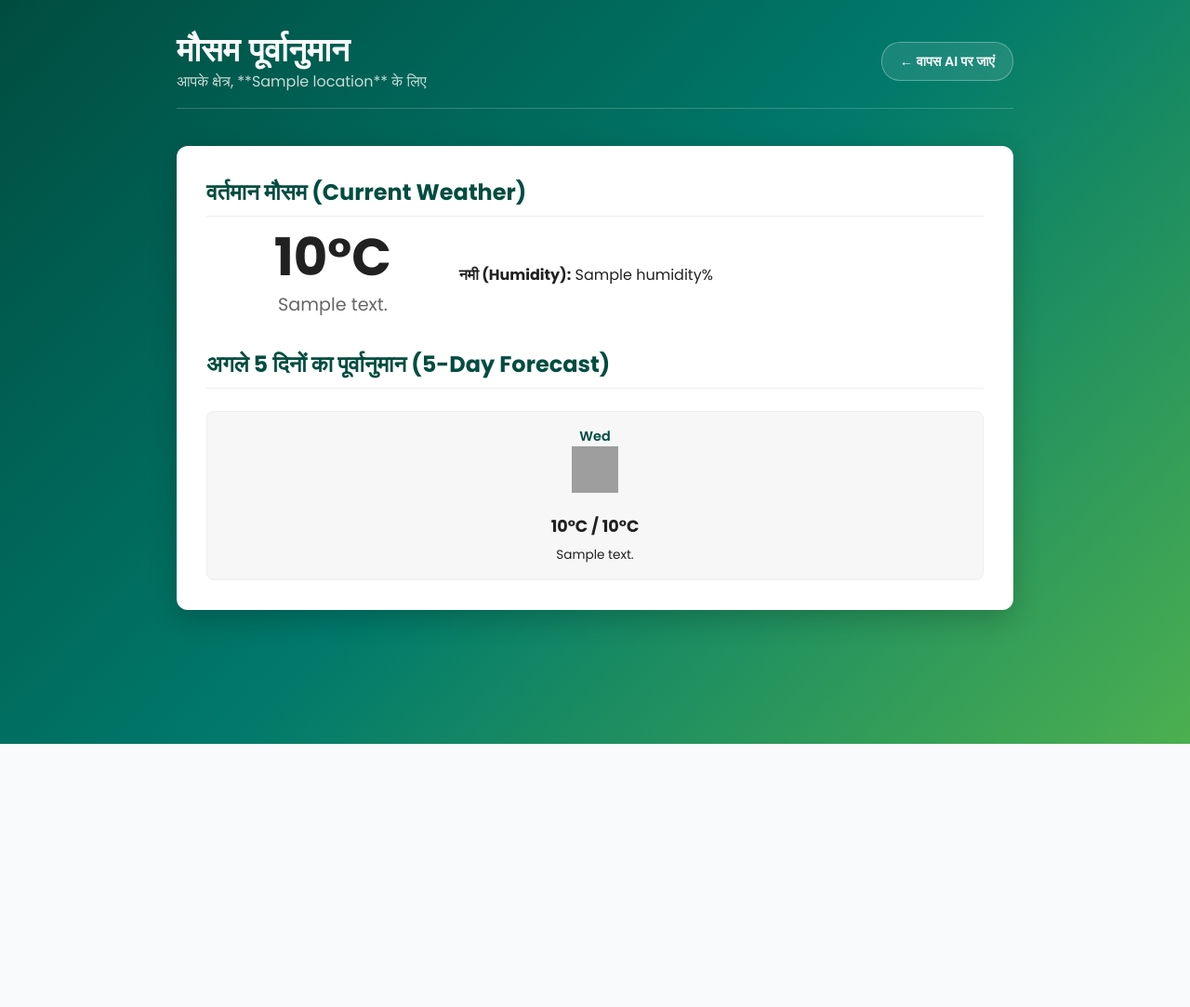
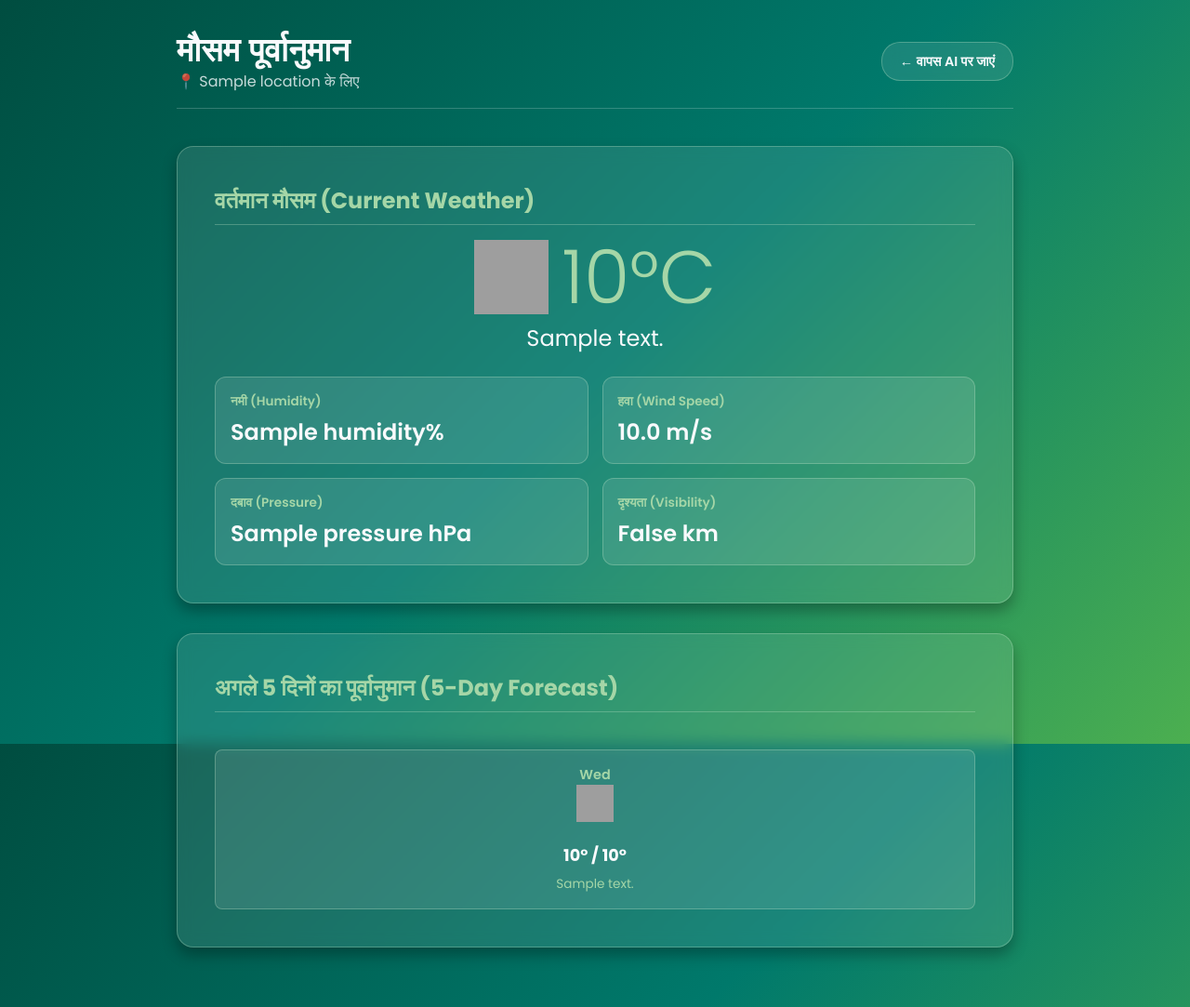
Before and after one commit to nirmitguptadev/Agripath, a Django app: template templates/weather.html in a window 1280 px wide. Shown: the whole page at 93% size. Before the commit the page ends 800 px from the top, so only its background shows below. Run offline with Django 5.2, Linux system fonts and the light colour scheme; the template is opened without the code that fills it: most values are stand-ins (such as "Sample title", 1, 10 or a date in 2020); grey boxes are pictures that could not be loaded.

Commit message:
Added Weather Forecast

```diff
--- a/templates/weather.html
+++ b/templates/weather.html
@@ -5,138 +5,207 @@
     <meta name="viewport" content="width=device-width, initial-scale=1.0">
     <title>मौसम पूर्वानुमान - AgriPath</title>
     {% load static %}
-    <link href="https://fonts.googleapis.com/css2?family=Poppins:wght@400;600;700&family=Montserrat:wght@700&display=swap" rel="stylesheet">
+    <link href="https://fonts.googleapis.com/css2?family=Poppins:wght@300;400;600;700&family=Montserrat:wght@700&display=swap" rel="stylesheet">
+
     <style>
-        /* --- General Theme Styles (From Policies.html) --- */
+        /* ==================================================================== */
+        /* ------------------------ GLOBAL RESET & DARK THEME VARIABLES -------------------- */
+        /* ==================================================================== */
         *, *::before, *::after { margin: 0; padding: 0; box-sizing: border-box; }
         :root {
+            /* Original Dark Green Gradient Colors */
             --grad-green-1: #004d40; --grad-green-2: #00796b; --grad-green-3: #4caf50;
-            --text-light: #f8fafc; --text-dark: #212121; --alert-red: #c94c4c;
+            --grad-green-accent: #a5d6a7; --text-light: #f8fafc; --text-dark: #212121;
+            --card-bg: rgba(255, 255, 255, 0.1); --card-border: rgba(200, 230, 201, 0.3);
+            --shadow-color: rgba(0, 0, 0, 0.2); --input-bg: rgba(0, 0, 0, 0.2);
+            --alert-red: #c94c4c;
         }
+
+        /* --- Base Body Styling (Applies to ALL pages) --- */
         body {
             font-family: 'Poppins', sans-serif; min-height: 100vh; color: var(--text-light);
             background: linear-gradient(135deg, var(--grad-green-1) 0%, var(--grad-green-2) 50%, var(--grad-green-3) 100%);
             background-size: cover; background-attachment: fixed; padding: 2rem;
         }
-        .main-container { max-width: 900px; margin: 0 auto; }
-        .header-area {
+
+        /* --- Global Centering & Page Container --- */
+        .page-simple-content { max-width: 900px; margin: 0 auto; }
+
+        /* --- Page Header --- */
+        .simple-header-area {
             display: flex; justify-content: space-between; align-items: center;
             margin-bottom: 2.5rem; border-bottom: 1px solid rgba(255, 255, 255, 0.2);
             padding-bottom: 1rem;
         }
-        .back-button {
-            color: var(--text-light); background-color: rgba(255, 255, 255, 0.1);
-            padding: 0.6rem 1.2rem; border-radius: 20px; text-decoration: none;
-            font-weight: 600; font-size: 0.9rem; transition: all 0.3s ease;
-            border: 1px solid rgba(255, 255, 255, 0.3);
+        .simple-back-button {
+            color: var(--text-light); background-color: var(--card-bg); padding: 0.6rem 1.2rem;
+            border-radius: 20px; text-decoration: none; font-weight: 600; font-size: 0.9rem;
+            transition: all 0.3s ease; border: 1px solid var(--card-border); backdrop-filter: blur(8px);
         }
-        .back-button:hover { background-color: rgba(255, 255, 255, 0.2); }
-        .header-title h1 { font-family: 'Montserrat', sans-serif; font-size: 2.2rem; margin: 0; }
-        .header-title p { font-size: 1rem; opacity: 0.8; }
+        .simple-back-button:hover { background-color: rgba(255, 255, 255, 0.2); }
+        .simple-header-title h1 {
+            font-family: 'Montserrat', sans-serif; font-size: 2.2rem; margin: 0;
+        }
+        .simple-header-title p { font-size: 1rem; opacity: 0.8; }
+        .message-box {
+            text-align: center; padding: 2rem; background-color: var(--card-bg);
+            color: var(--text-light); border-radius: 12px; font-size: 1.1rem;
+            border: 1px solid var(--card-border); backdrop-filter: blur(8px);
+        }
+
+        /* ==================================================================== */
+        /* ------------------------ WEATHER SPECIFIC STYLES ------------------- */
+        /* ==================================================================== */
+
         .card-container {
-            background-color: #ffffff; color: var(--text-dark); border-radius: 12px;
-            padding: 2rem; box-shadow: 0 10px 30px rgba(0,0,0,0.2); margin-bottom: 2rem;
+            background-color: var(--card-bg); color: var(--text-light);
+            border-radius: 18px; padding: 2.5rem; box-shadow: 0 8px 16px rgba(0, 0, 0, 0.3);
+            display: flex; flex-direction: column; align-items: center; margin-bottom: 2rem;
+            text-align: center; border: 1px solid var(--card-border); backdrop-filter: blur(8px);
         }
         .section-title {
-            font-size: 1.5rem; font-weight: 700; margin-bottom: 1rem; color: var(--grad-green-1);
-            border-bottom: 1px solid #eee; padding-bottom: 0.5rem;
+            font-size: 1.5rem; font-weight: 700; margin-bottom: 1rem; color: var(--grad-green-accent);
+            border-bottom: 1px solid var(--card-border); padding-bottom: 0.5rem;
+            width: 100%; text-align: left;
         }
-        .error-msg { text-align: center; padding: 2rem; background: rgba(255, 255, 255, 0.9); border-radius: 12px; color: var(--text-dark); font-size: 1.1rem; }
 
-        /* --- Current Weather Styles --- */
-        .current-weather {
-            display: flex; justify-content: space-around; align-items: center;
-            margin-bottom: 1.5rem; text-align: center;
+        /* --- Current Conditions --- */
+        .current-temp-block { display: flex; align-items: center; margin-bottom: 0.5rem; }
+        .current-temp-block img { width: 80px; height: 80px; margin-right: 15px; }
+        .current-temp-value {
+            font-size: 5rem; font-weight: 300; line-height: 1; color: var(--grad-green-accent);
         }
-        .temp-main { font-size: 3.5rem; font-weight: 700; line-height: 1; }
-        .desc-main { font-size: 1.2rem; margin-top: 0.5rem; color: #666; }
+        .current-summary { font-size: 1.5rem; font-weight: 500; color: var(--text-light); margin-bottom: 1.5rem; }
 
-        /* --- Forecast Grid Styles --- */
+        /* --- Additional Info Grid --- */
+        .info-grid { display: grid; grid-template-columns: 1fr 1fr; gap: 15px; width: 100%; }
+        .info-item {
+            background-color: rgba(255, 255, 255, 0.1); padding: 1rem; border-radius: 12px;
+            text-align: left; border: 1px solid var(--card-border);
+        }
+        .info-label {
+            font-size: 0.85rem; color: var(--grad-green-accent); font-weight: 600; margin-bottom: 0.3rem;
+        }
+        .info-value { font-size: 1.5rem; font-weight: 600; color: var(--text-light); }
+
+        /* --- [REVERTED] Forecast Grid Styles --- */
         .forecast-grid {
-            display: grid; grid-template-columns: repeat(auto-fit, minmax(150px, 1fr));
-            gap: 1rem; margin-top: 1.5rem; text-align: center;
+            display: grid;
+            grid-template-columns: repeat(auto-fit, minmax(100px, 1fr));
+            gap: 1rem;
+            margin-top: 1.5rem;
+            width: 100%;
         }
         .forecast-day {
-            background-color: #f7f7f7; padding: 1rem 0.5rem; border-radius: 8px;
-            border: 1px solid #eee;
+            background-color: rgba(255, 255, 255, 0.1);
+            padding: 1rem 0.5rem;
+            border-radius: 8px;
+            border: 1px solid var(--card-border);
+            text-align: center;
         }
-        .forecast-day img { width: 50px; height: 50px; margin-bottom: 0.5rem; }
-        .forecast-day .day-date { font-weight: 600; font-size: 0.9rem; color: var(--grad-green-1); }
+        .forecast-day img { width: 40px; height: 40px; margin-bottom: 0.5rem; }
+        .forecast-day .day-date { font-weight: 600; font-size: 0.9rem; color: var(--grad-green-accent); }
         .forecast-day .temp-range { font-size: 1.1rem; font-weight: 700; margin: 0.5rem 0; }
+        .forecast-day .description-small { font-size: 0.85rem; color: var(--grad-green-accent); }
 
         /* --- Alert Styles --- */
         .alert-box {
             background-color: var(--alert-red); color: white; padding: 1.5rem;
-            border-radius: 8px; margin-top: 1.5rem;
+            border-radius: 8px; margin-top: 1.5rem; width: 100%;
         }
         .alert-title { font-size: 1.3rem; font-weight: 700; margin-bottom: 0.5rem; }
         .alert-description { font-size: 1rem; line-height: 1.5; }
 
         @media (max-width: 600px) {
-            .current-weather { flex-direction: column; }
-            .temp-main { font-size: 3rem; }
+            .current-temp-value { font-size: 4rem; }
+            .current-temp-block img { width: 60px; height: 60px; }
         }
     </style>
 </head>
 <body>
-    <div class="main-container">
-        <div class="header-area">
-            <div class="header-title">
+    <div class="page-simple-content">
+        <div class="simple-header-area">
+            <div class="simple-header-title">
                 <h1>मौसम पूर्वानुमान</h1>
                 {% if location %}
-                    <p>आपके क्षेत्र, **{{ location }}** के लिए</p>
+                    <p>📍 {{ location }} के लिए</p>
                 {% endif %}
             </div>
-            <a href="{% url 'ai' %}" class="back-button">← वापस AI पर जाएं</a>
+            <a href="{% url 'ai' %}" class="simple-back-button">← वापस AI पर जाएं</a>
         </div>
 
         {% if error %}
-            <div class="error-msg">
+            <div class="message-box">
                 ⚠️ {{ error }} <br><br>
-                <a href="{% url 'view_profile' %}" style="color: var(--grad-green-3);">प्रोफाइल अपडेट करें (Update Profile)</a>
+                <a href="{% url 'view_profile' %}" style="color: var(--grad-green-accent);">प्रोफाइल अपडेट करें (Update Profile)</a>
             </div>
         {% elif current_data %}
 
             <div class="card-container">
                 <h2 class="section-title">वर्तमान मौसम (Current Weather)</h2>
-                <div class="current-weather">
-                    <div style="flex-grow: 1;">
-                        <div class="temp-main">{{ current_data.temperature|floatformat:0 }}°C</div>
-                        <div class="desc-main">{{ current_data.description|capfirst }}</div>
+                <div class="current-temp-block">
+                    <!-- Corrected icon URL -->
+                    <img src="http://openweathermap.org/img/wn/{{ current_data.icon }}@2x.png" alt="{{ current_data.description }}">
+                    <div class="current-temp-value">{{ current_data.temperature|floatformat:0 }}°C</div>
+                </div>
+                <div class="current-summary">{{ current_data.description|capfirst }}</div>
+
+                <!-- Additional Info Grid (Displaying all available data) -->
+                <div class="info-grid">
+                    <div class="info-item">
+                        <div class="info-label">नमी (Humidity)</div>
+                        <div class="info-value">{{ current_data.humidity }}%</div>
                     </div>
-                    <div style="text-align: left; flex-grow: 2;">
-                        <p><strong>नमी (Humidity):</strong> {{ current_data.humidity }}%</p>
+                    <div class="info-item">
+                        <div class="info-label">हवा (Wind Speed)</div>
+                        <div class="info-value">{{ current_data.wind_speed|floatformat:1 }} m/s</div>
+                    </div>
+                    <div class="info-item">
+                        <div class="info-label">दबाव (Pressure)</div>
+                        <div class="info-value">{{ current_data.pressure }} hPa</div>
+                    </div>
+                    <div class="info-item">
+                        <div class="info-label">दृश्यता (Visibility)</div>
+                        <div class="info-value">
+                            {% if current_data.visibility %}
+                                {{ current_data.visibility|divisibleby:1000 }} km
+                            {% else %}
+                                N/A
+                            {% endif %}
+                        </div>
                     </div>
                 </div>
+            </div>
 
-                <h2 class="section-title" style="margin-top: 2rem;">अगले 5 दिनों का पूर्वानुमान (5-Day Forecast)</h2>
+            <!-- [REVERTED] Forecast Grid -->
+            <div class="card-container">
+                <h2 class="section-title">अगले 5 दिनों का पूर्वानुमान (5-Day Forecast)</h2>
                 <div class="forecast-grid">
                     {% for day in forecast %}
                         <div class="forecast-day">
                             <div class="day-date">{{ day.date|date:"D" }}</div>
-                            <img src="http://openweathermap.org/img/wn/{{ day.icon }}@2x.png" alt="{{ day.description }}" title="{{ day.description }}">
+                            <img src="http://openweathermap.org/img/wn/{{ day.icon }}.png" alt="{{ day.description }}">
                             <div class="temp-range">
-                                {{ day.max_temp|floatformat:0 }}°C / {{ day.min_temp|floatformat:0 }}°C
+                                {{ day.max_temp|floatformat:0 }}° / {{ day.min_temp|floatformat:0 }}°
                             </div>
-                            <div style="font-size: 0.85rem;">{{ day.description|capfirst }}</div>
+                            <div class="description-small">{{ day.description|capfirst }}</div>
                         </div>
                     {% endfor %}
                 </div>
+            </div>
 
-                {% if alerts %}
-                    <h2 class="section-title" style="margin-top: 2rem; color: var(--alert-red);">खराब मौसम की चेतावनी (Weather Alerts)</h2>
+            <!-- Alerts Box -->
+            {% if alerts %}
+                <div class="alert-box">
+                    <h2 class="alert-title">🚨 खराब मौसम की चेतावनी</h2>
                     {% for alert in alerts %}
-                        <div class="alert-box">
-                            <div class="alert-title">{{ alert.event|capfirst }}</div>
-                            <div class="alert-description">{{ alert.description }}</div>
-                            <div style="font-size: 0.8rem; margin-top: 0.5rem; opacity: 0.8;">स्रोत: {{ alert.sender }}</div>
-                        </div>
+                        <p class="alert-description">{{ alert.description }}</p>
                     {% endfor %}
-                {% endif %}
+                </div>
+            {% endif %}
 
-            </div>
         {% else %}
-            <div class="error-msg">
+            <div class="message-box">
                 🔄 मौसम डेटा लोड किया जा रहा है... कृपया प्रतीक्षा करें।
             </div>
         {% endif %}
```
Also changed, not shown: home/views.py (+52 -0 lines), db.sqlite3.
